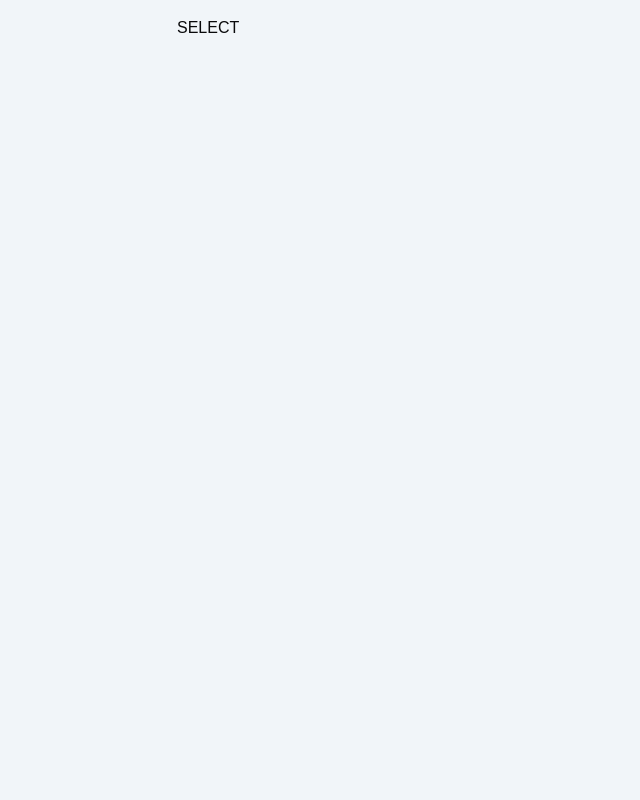
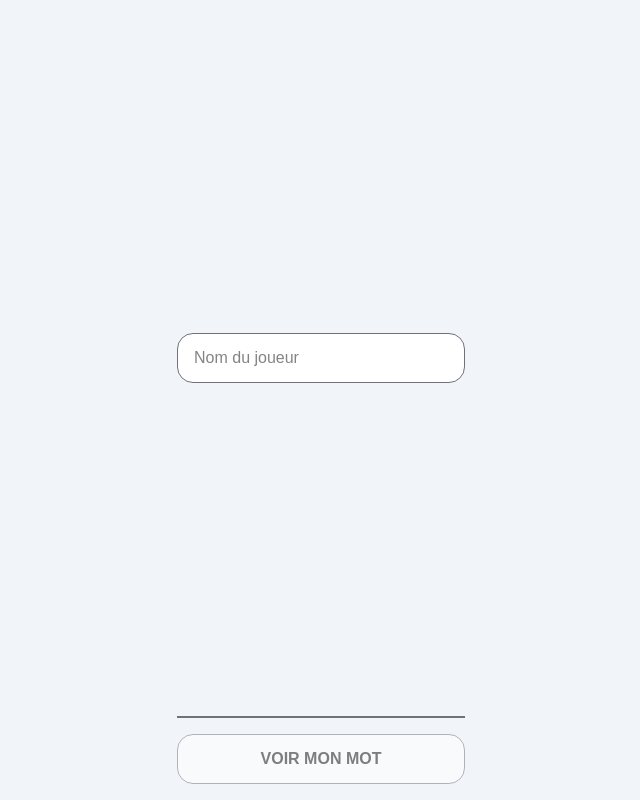
Before and after one commit to bastos-rcd/JustPlay, a React (Vite) app: page /undercover in a window 1280 px wide. Both pictures are taken after a click on the button "JOUER". Shown: the whole page, without its empty margins (319-959 px from the left). Built offline with nearby package versions, Linux system fonts and the light colour scheme; a web font is replaced by a local one.

Commit message:
feat: undercover select page

```diff
--- /dev/null
+++ b/src/components/text-input.tsx
@@ -0,0 +1,15 @@
+export default function TextInput(props: {
+	label?: string
+	value: string
+	change: (value: string) => void
+}) {
+	return (
+		<input
+			className="border-border w-full rounded-2xl border bg-white px-4 py-3 outline-none"
+			type="text"
+			placeholder={props.label}
+			value={props.value}
+			onChange={(e) => props.change(e.target.value)}
+		/>
+	)
+}
--- a/src/features/undercover/components/undercover-select.tsx
+++ b/src/features/undercover/components/undercover-select.tsx
@@ -1,3 +1,72 @@
+import { useState } from 'react'
+
+import Button from '@/components/button'
+import Divider from '@/components/divider'
+import TextInput from '@/components/text-input'
+
+import { undercoverStore } from '@/features/undercover/undercover.store'
+import { ROLES } from '@/features/undercover/undercover.type'
+
 export default function UndercoverSelect() {
-	return <>SELECT</>
+	const { words, roles, players, addPlayer } = undercoverStore()
+
+	const [name, setName] = useState<string>('')
+	const [reveal, setReveal] = useState<boolean>(false)
+
+	const role = roles[players.length]
+	const trimmed = name.trim()
+	const taken = players.some(
+		(player) => player.name.toLowerCase() === trimmed.toLowerCase(),
+	)
+	const validate = trimmed.length > 0 && !taken
+
+	const next = () => {
+		addPlayer(trimmed, role)
+		setName('')
+		setReveal(false)
+	}
+
+	return (
+		<>
+			<div className="flex flex-1 flex-col items-center justify-center gap-4">
+				{!reveal ? (
+					<>
+						<TextInput
+							label="Nom du joueur"
+							value={name}
+							change={(value) => setName(value)}
+						/>
+
+						{taken && (
+							<span className="text-red font-bold">Prénom déjà pris</span>
+						)}
+					</>
+				) : (
+					<>
+						<span className="border-border rounded-2xl border bg-white px-3 py-1.5 font-semibold">
+							{trimmed},{' '}
+							{role === ROLES.MISTER
+								? 'tu es Mister White'
+								: role === ROLES.UNDERCOVER
+									? `ton mot est ${words.undercover}`
+									: `ton mot est ${words?.civil}`}
+						</span>
+					</>
+				)}
+			</div>
+
+			<Divider />
+
+			{!reveal ? (
+				<Button
+					label="Voir mon mot"
+					style="light"
+					disabled={!validate}
+					action={() => setReveal(true)}
+				/>
+			) : (
+				<Button label="Terminé, je passe" style="dark" action={next} />
+			)}
+		</>
+	)
 }
```
